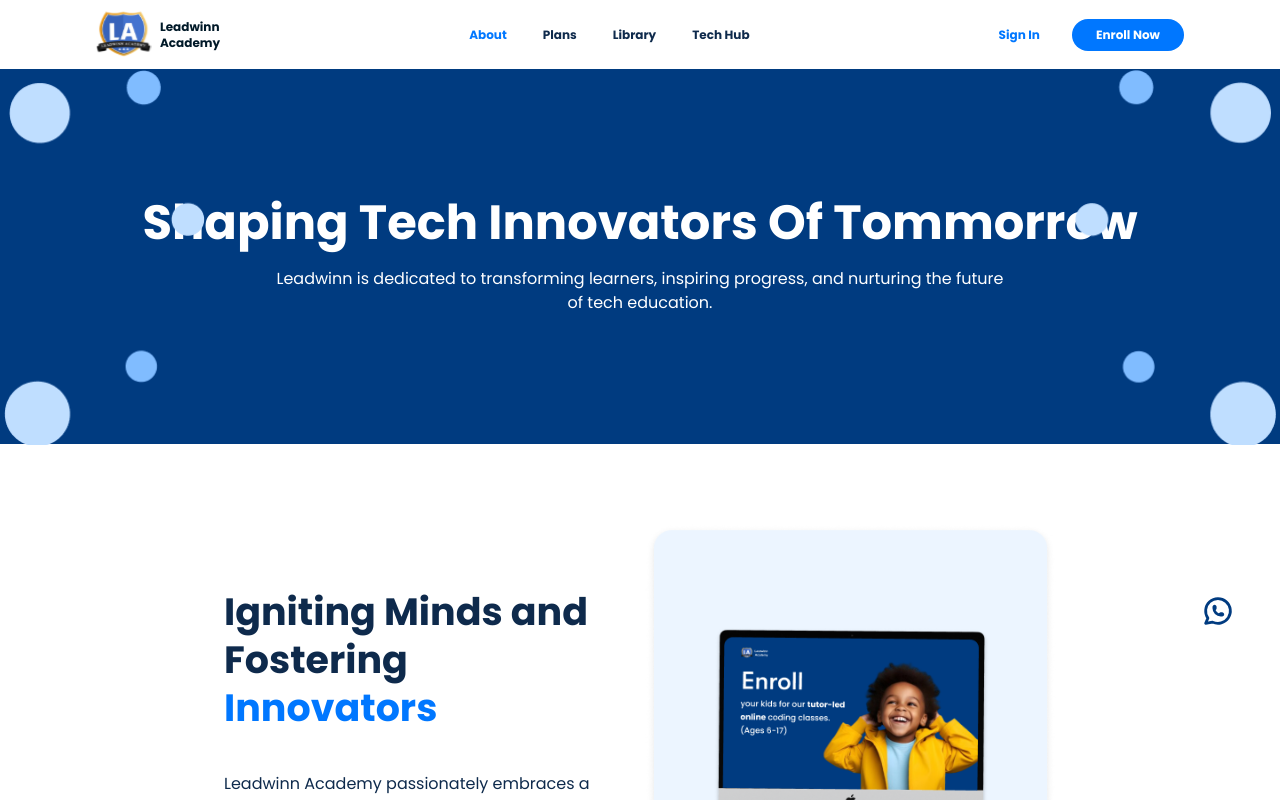
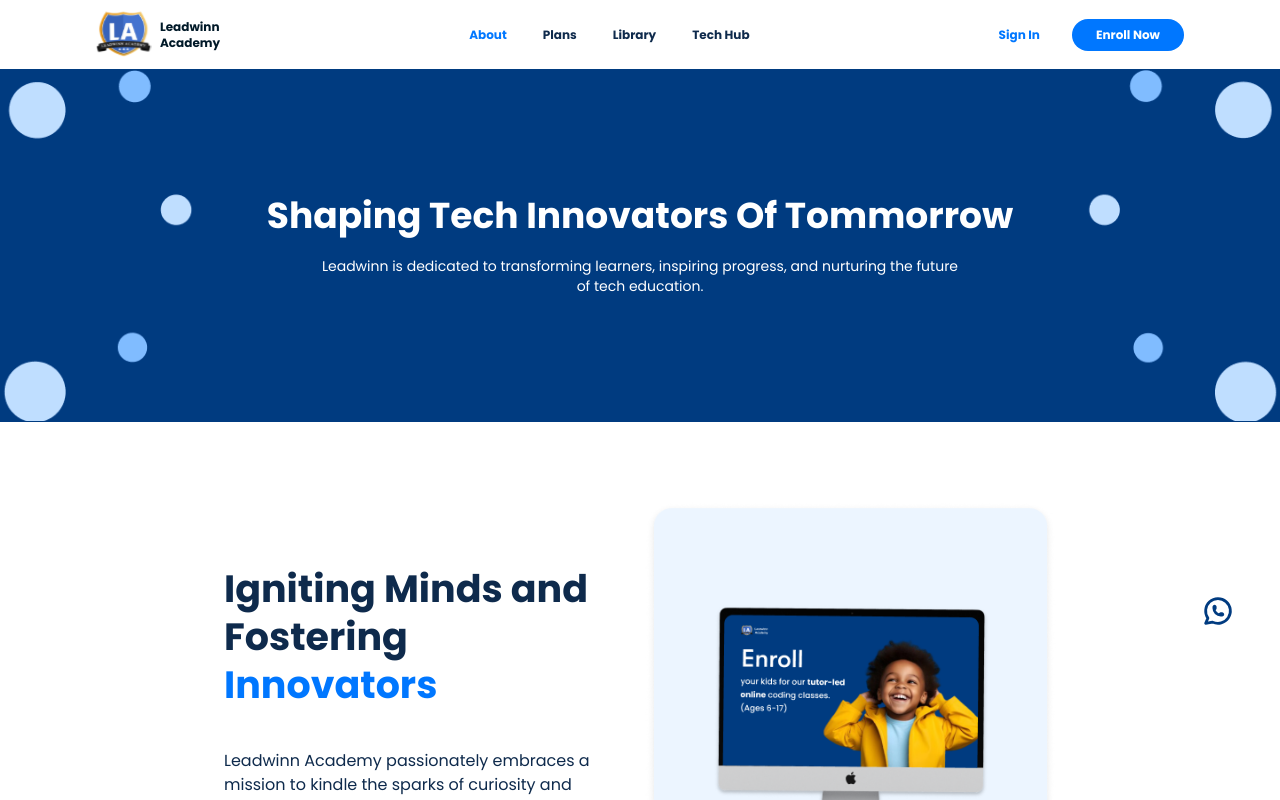
Before and after one commit to Adeleyeha-17/Leadwinn-Academy, a React (Vite) app: page /about in a window 1280 px wide. Shown: the top 800 px of the page. Built offline with nearby package versions, Linux system fonts and the light colour scheme; no server answers.

Commit message:
updated About page

```diff
--- a/src/sections/Innovators/Innovators.tsx
+++ b/src/sections/Innovators/Innovators.tsx
@@ -3,14 +3,14 @@ import { techLeft, techRight } from "../../assets/images"
 export const Innovators:React.FC = () => {
   return (
     <div>
-      <div className="bg-footer-blue flex flex-col justify-center items-center w-full h-full py-[8.1rem] text-white font-poppins relative">
-        <img src={techLeft} className="hidden lg:flex h-[22rem] xl:h-[23.5rem] absolute top-0 left-0 bottom-0"/>
-        <img src={techRight} className="hidden lg:flex h-[22rem] xl:h-[23.5rem] absolute top-0 right-0 bottom-0"/>
-        <h1 className="text-base sm:text-3xl xl:text-5xl font-semibold mb-5">
+      <div className="bg-footer-blue flex flex-col justify-center items-center w-full h-full py-[7.9rem] text-white font-poppins relative">
+        <img src={techLeft} className="hidden lg:flex h-[21rem] xl:h-[22rem] absolute top-0 left-0 bottom-0"/>
+        <img src={techRight} className="hidden lg:flex h-[21rem] xl:h-[22rem] absolute top-0 right-0 bottom-0"/>
+        <h1 className="text-base sm:text-2xl xl:text-4xl font-semibold mb-5">
         Shaping Tech Innovators Of Tommorrow
         </h1>
 
-        <h4 className="text-xs sm:text-sm xl:text-base w-[20rem] sm:w-[30rem] xl:w-[46rem] text-center">
+        <h4 className="text-xs xl:text-sm w-[20rem] sm:w-[30rem] xl:w-[40rem] text-center">
         Leadwinn is dedicated to transforming learners, inspiring progress, and nurturing the future of tech education.
         </h4>
 
```
